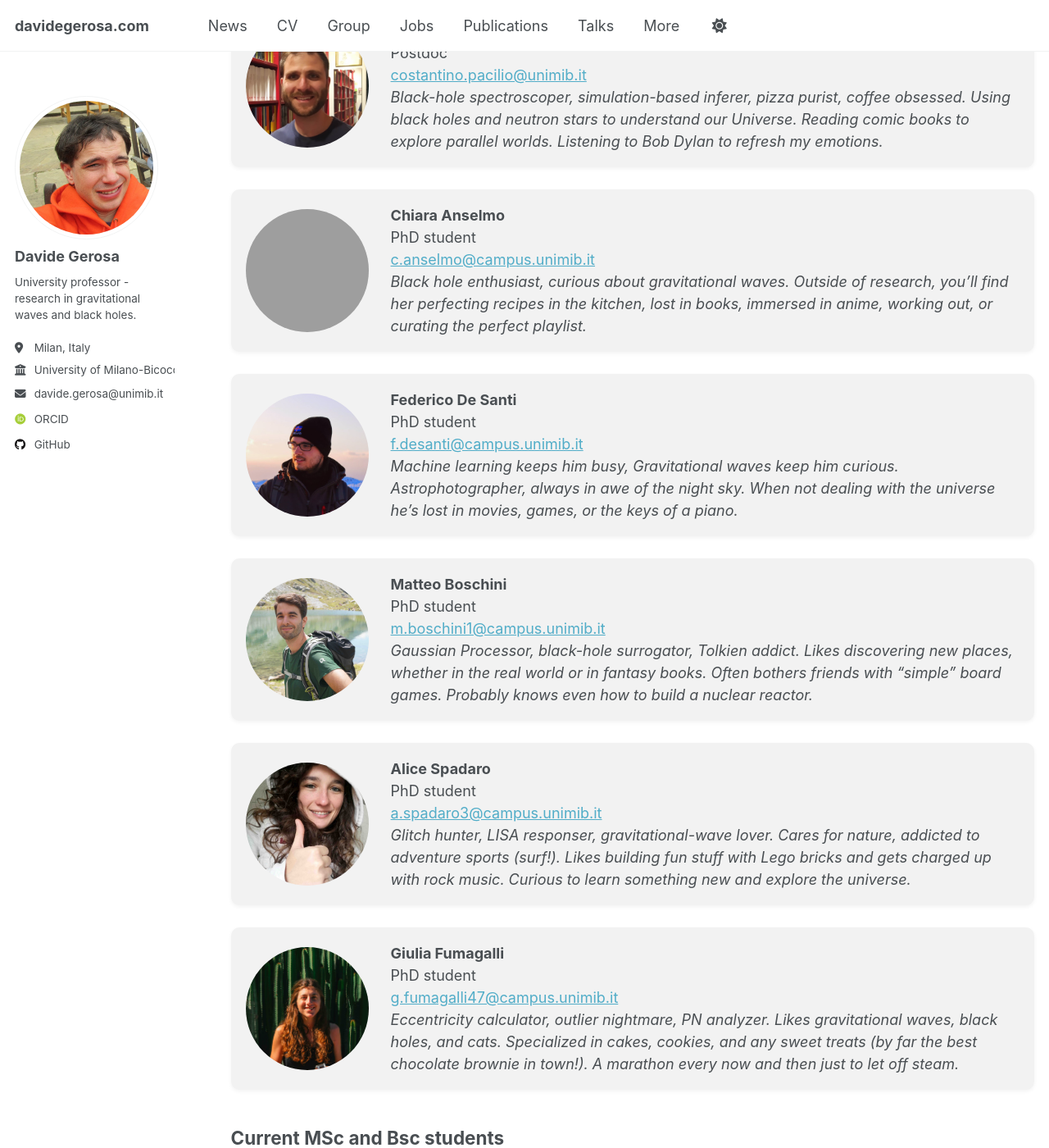
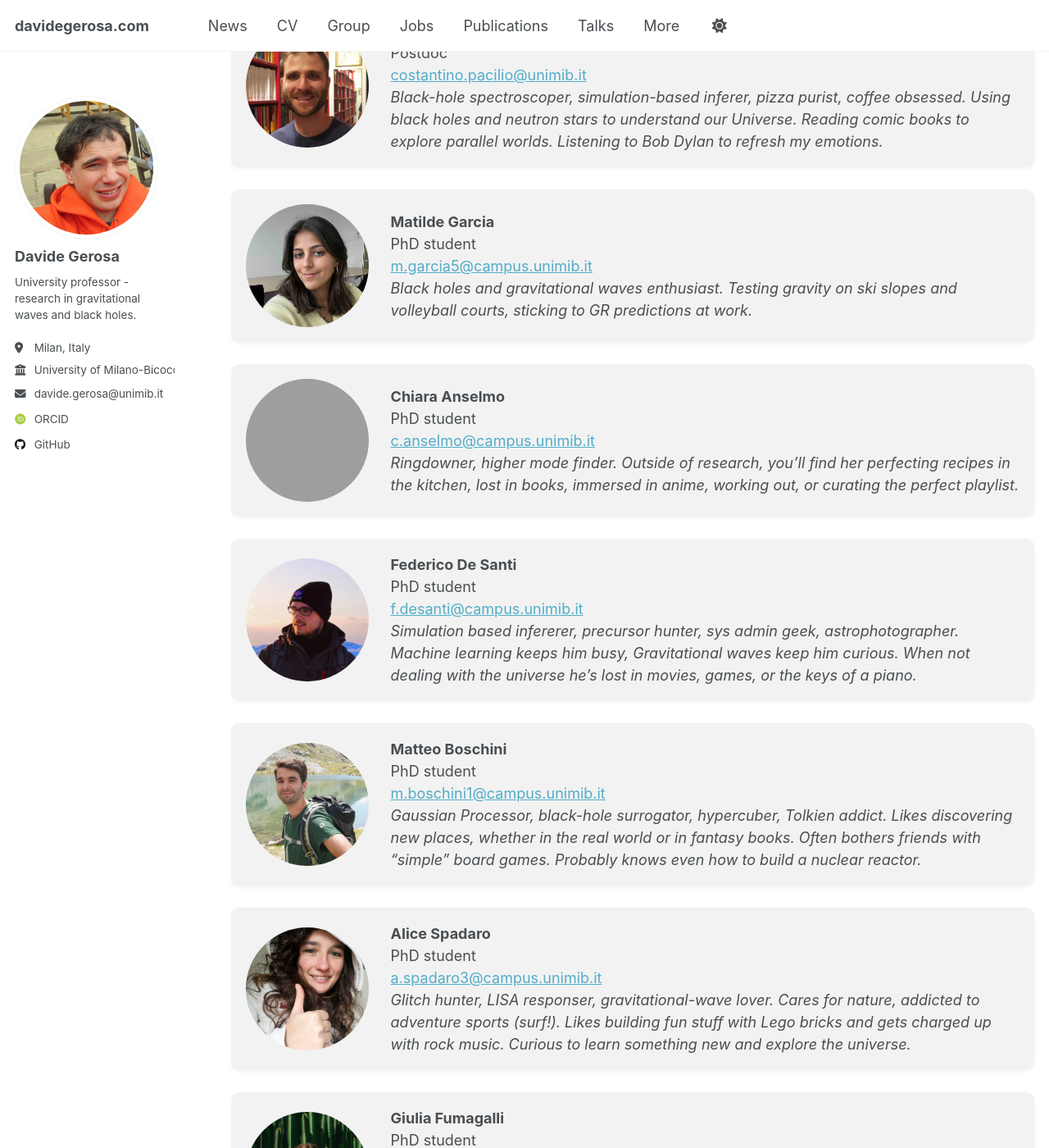
Before and after one commit to dgerosa/website, a Jekyll site: the page built from _pages/group.md, in a window 1280 px wide and 1400 px high, scrolled down 1852 px. Shown: the whole window at 82% size. Built offline with Jekyll 4.4.1, drawn with Linux system fonts in a browser that asks for light colours; some web fonts are replaced; some of the changed text lies outside the part shown; grey boxes are pictures that could not be loaded.

Commit message:
Website update from workflow

```diff
--- a/_pages/_group.md
+++ b/_pages/_group.md
@@ -75,12 +75,21 @@ Here are the amazing people in my group. Come visit and chat science with us! If
   </div>
 </div>
 <div class="person">
+  <img src="{{ '/images/matilde-garcia.jpg' | relative_url }}" alt="Matilde Garcia" class="person-photo">
+  <div class="person-text">
+    <strong>Matilde Garcia</strong><br>
+    PhD student<br>
+<a href="mailto:m.garcia5@campus.unimib.it">m.garcia5@campus.unimib.it</a><br>
+    <em>Black holes and gravitational waves enthusiast. Testing gravity on ski slopes and volleyball courts, sticking to GR predictions at work.</em>
+  </div>
+</div>
+<div class="person">
   <img src="{{ '/images/chiara-anselmo.jpg' | relative_url }}" alt="Chiara Anselmo" class="person-photo">
   <div class="person-text">
     <strong>Chiara Anselmo</strong><br>
     PhD student<br>
 <a href="mailto:c.anselmo@campus.unimib.it">c.anselmo@campus.unimib.it</a><br>
-    <em>Black hole enthusiast, curious about gravitational waves. Outside of research, you’ll find her perfecting recipes in the kitchen, lost in books, immersed in anime, working out, or curating the perfect playlist.</em>
+    <em>Ringdowner, higher mode finder. Outside of research, you’ll find her perfecting recipes in the kitchen, lost in books, immersed in anime, working out, or curating the perfect playlist.</em>
   </div>
 </div>
 <div class="person">
@@ -89,7 +98,7 @@ Here are the amazing people in my group. Come visit and chat science with us! If
     <strong>Federico De Santi</strong><br>
     PhD student<br>
 <a href="mailto:f.desanti@campus.unimib.it">f.desanti@campus.unimib.it</a><br>
-    <em>Machine learning keeps him busy, Gravitational waves keep him curious. Astrophotographer, always in awe of the night sky. When not dealing with the universe he’s lost in movies, games, or the keys of a piano.</em>
+    <em>Simulation based infererer, precursor hunter, sys admin geek, astrophotographer. Machine learning keeps him busy, Gravitational waves keep him curious. When not dealing with the universe he’s lost in movies, games, or the keys of a piano.</em>
   </div>
 </div>
 <div class="person">
@@ -98,7 +107,7 @@ Here are the amazing people in my group. Come visit and chat science with us! If
     <strong>Matteo Boschini</strong><br>
     PhD student<br>
 <a href="mailto:m.boschini1@campus.unimib.it">m.boschini1@campus.unimib.it</a><br>
-    <em>Gaussian Processor, black-hole surrogator, Tolkien addict. Likes discovering new places, whether in the real world or in fantasy books. Often bothers friends with “simple” board games. Probably knows even how to build a nuclear reactor.</em>
+    <em>Gaussian Processor, black-hole surrogator, hypercuber, Tolkien addict. Likes discovering new places, whether in the real world or in fantasy books. Often bothers friends with “simple” board games. Probably knows even how to build a nuclear reactor.</em>
   </div>
 </div>
 <div class="person">
```
Also changed, not shown: other parts of _pages/_group.md (+1 -1 lines), _pages/_citations.md (+8 -8 lines), _pages/_publications.md (+1 -1 lines), _pages/_talks.md (+1 -1 lines).
